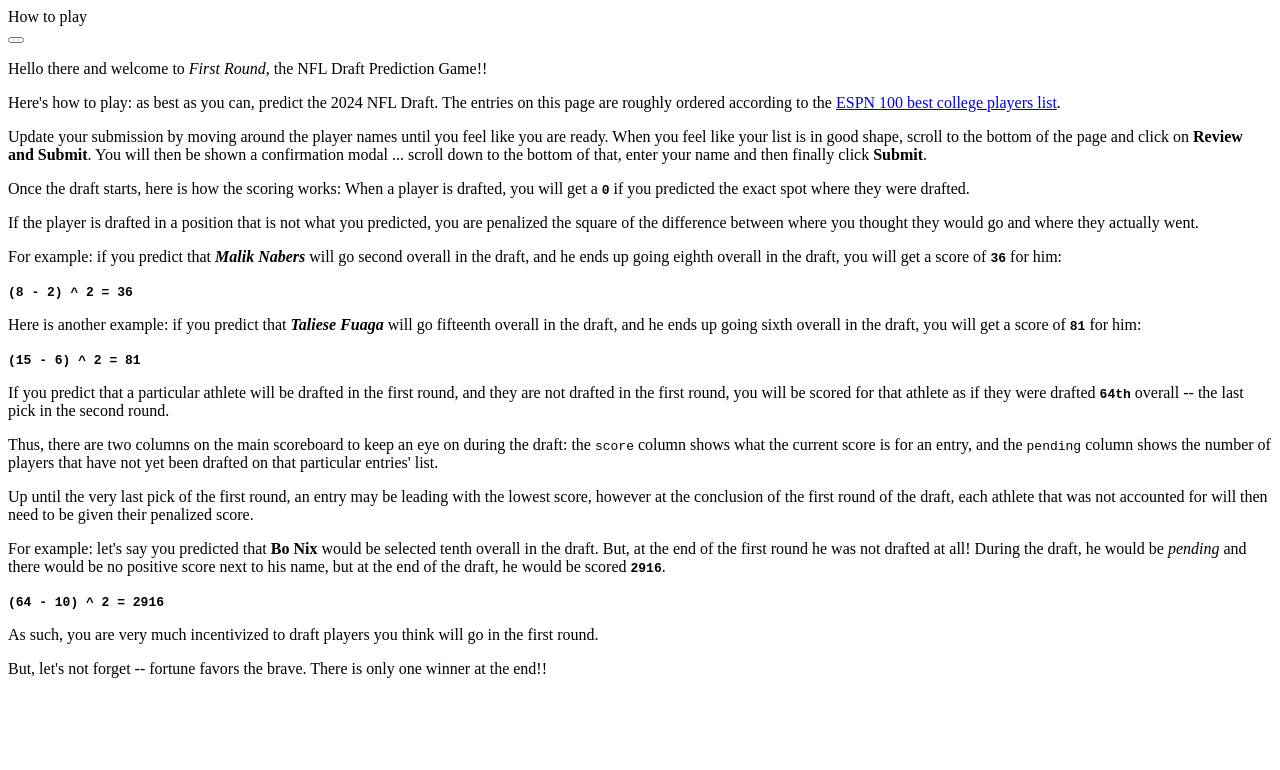
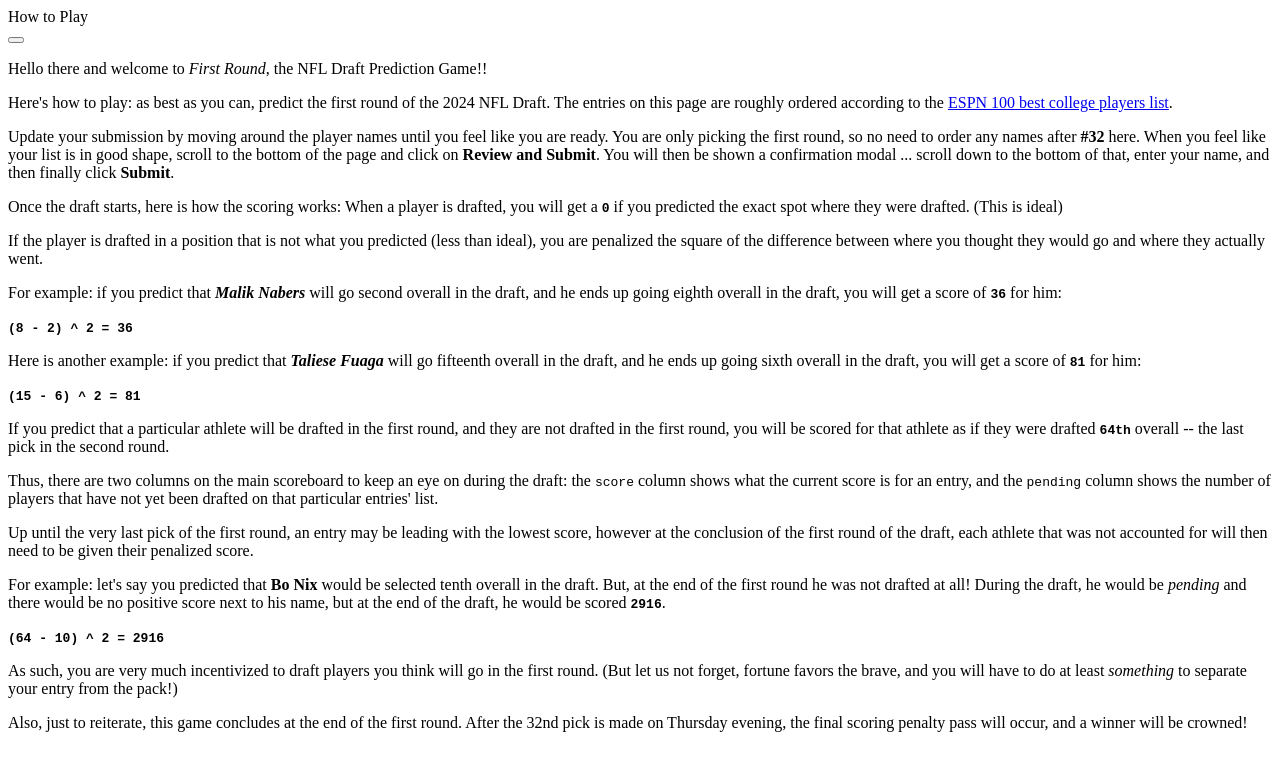
Before and after one commit to SeanPlusPlus/firstround, a Next.js app: page /HowTo in a window 1280 px wide. Shown: the top 770 px of the page. Built offline with nearby package versions, Linux system fonts and the light colour scheme.

Commit message:
main: how to play

```diff
--- a/pages/HowTo.jsx
+++ b/pages/HowTo.jsx
@@ -5,7 +5,7 @@ function HowTo() {
   return (
     <>
       <Modal.Header closeButton>
-        <Modal.Title>How to play</Modal.Title>
+        <Modal.Title>How to Play</Modal.Title>
       </Modal.Header>
       <Modal.Body>
         <p>
@@ -13,8 +13,9 @@ function HowTo() {
           Prediction Game!!
         </p>
         <p>
-          Here&apos;s how to play: as best as you can, predict the 2024 NFL
-          Draft. The entries on this page are roughly ordered according to the{" "}
+          Here&apos;s how to play: as best as you can, predict the first round
+          of the 2024 NFL Draft. The entries on this page are roughly ordered
+          according to the{" "}
           <a
             target="_blank"
             href="https://www.espn.com/nfl/draft/bestavailable/_/position/"
@@ -26,11 +27,12 @@ function HowTo() {
         </p>
         <p>
           Update your submission by moving around the player names until you
-          feel like you are ready. When you feel like your list is in good
-          shape, scroll to the bottom of the page and click on{" "}
-          <strong>Review and Submit</strong>. You will then be shown a
+          feel like you are ready. You are only picking the first round, so no
+          need to order any names after <strong>#32</strong> here. When you feel
+          like your list is in good shape, scroll to the bottom of the page and
+          click on <strong>Review and Submit</strong>. You will then be shown a
           confirmation modal ... scroll down to the bottom of that, enter your
-          name and then finally click <strong>Submit</strong>.
+          name, and then finally click <strong>Submit</strong>.
         </p>
         <p>
           Once the draft starts, here is how the scoring works: When a player is
@@ -38,12 +40,13 @@ function HowTo() {
           <strong>
             <code>0</code>
           </strong>{" "}
-          if you predicted the exact spot where they were drafted.
+          if you predicted the exact spot where they were drafted. (This is
+          ideal)
         </p>
         <p>
-          If the player is drafted in a position that is not what you predicted,
-          you are penalized the square of the difference between where you
-          thought they would go and where they actually went.
+          If the player is drafted in a position that is not what you predicted
+          (less than ideal), you are penalized the square of the difference
+          between where you thought they would go and where they actually went.
         </p>
         <p>
           For example: if you predict that{" "}
@@ -119,11 +122,14 @@ function HowTo() {
         </p>
         <p>
           As such, you are very much incentivized to draft players you think
-          will go in the first round.
+          will go in the first round. (But let us not forget, fortune favors the
+          brave, and you will have to do at least <i>something</i> to separate
+          your entry from the pack!)
         </p>
         <p>
-          But, let&apos;s not forget -- fortune favors the brave. There is only
-          one winner at the end!!
+          Also, just to reiterate, this game concludes at the end of the first
+          round. After the 32nd pick is made on Thursday evening, the final
+          scoring penalty pass will occur, and a winner will be crowned!
         </p>
       </Modal.Body>
     </>
--- a/pages/Navigation.jsx
+++ b/pages/Navigation.jsx
@@ -39,8 +39,8 @@ function Navigation(props) {
 
           <Navbar.Collapse className="justify-content-end">
             <Navbar.Text>
-              <Button onClick={handleShow} variant="secondary">
-                How it works
+              <Button onClick={handleShow} variant="info">
+                How to Play
               </Button>
             </Navbar.Text>
           </Navbar.Collapse>
```
Also changed, not shown: pages/header.js (+5 -2 lines).
